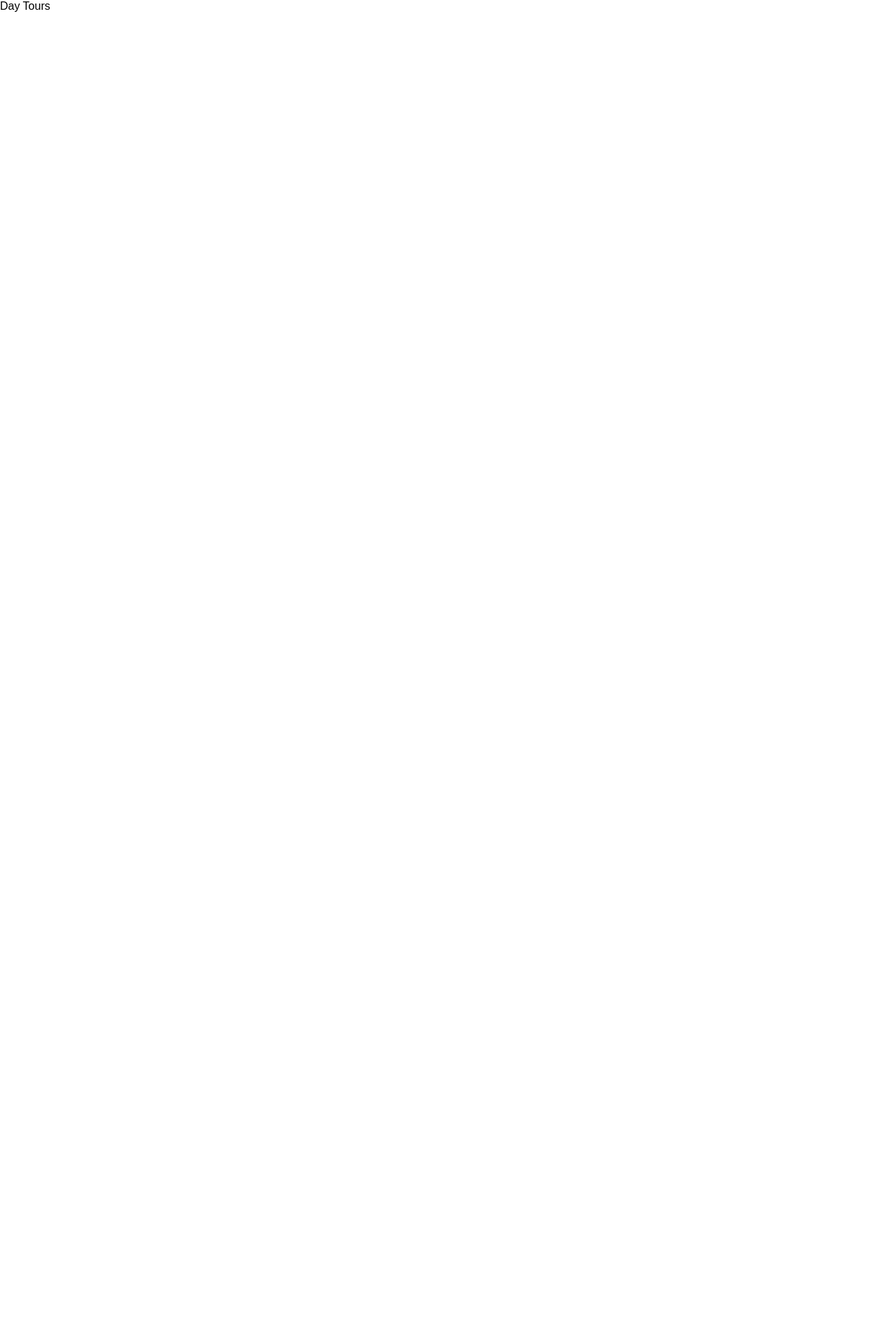
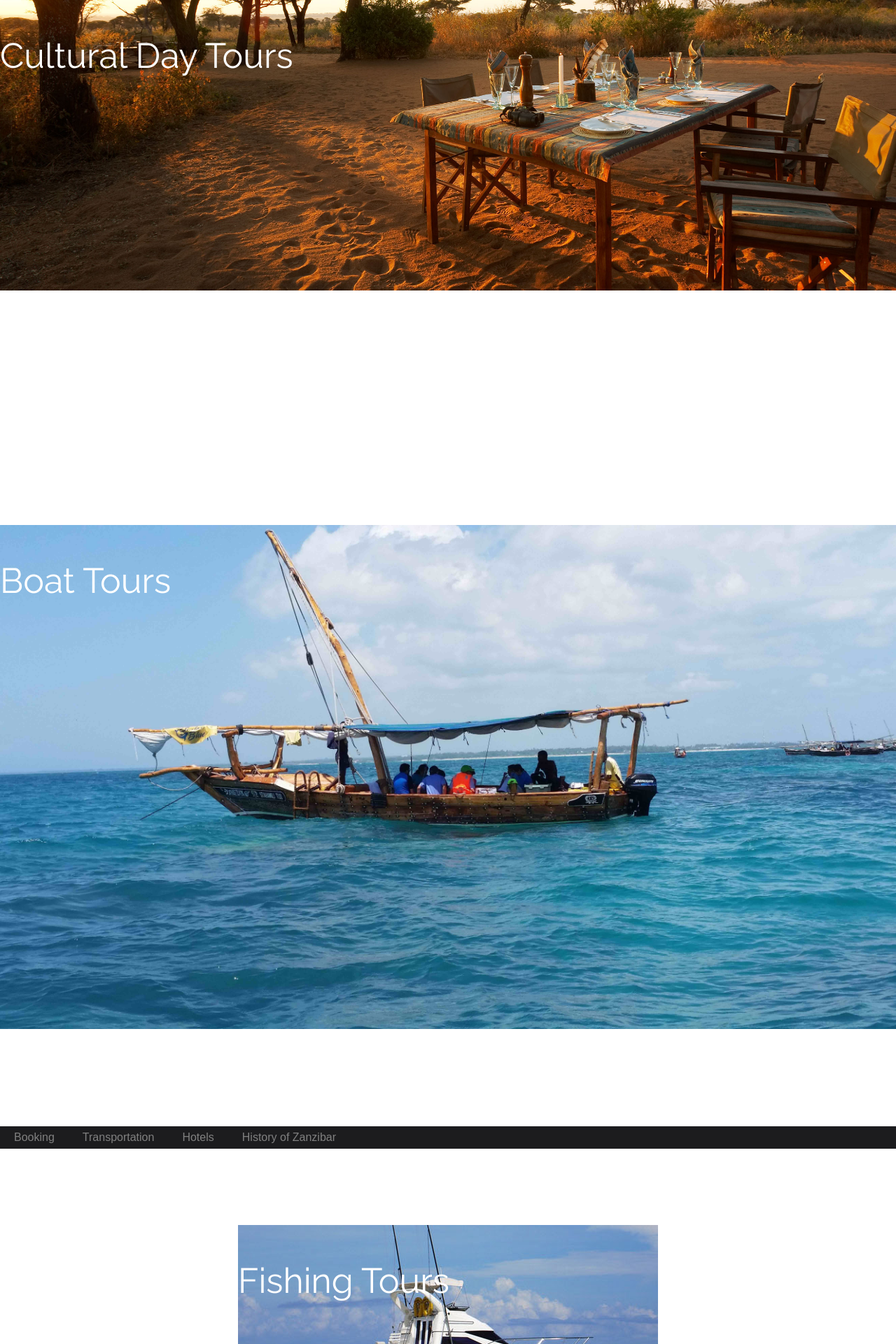
Before and after one commit to hleise/Neno, a React app: page /day-tours in a window 1280 px wide. Shown: the top 1920 px of the page at 70% size. Before the commit the page ends 800 px from the top, so only its background shows below. Built offline with nearby package versions, Linux system fonts and the light colour scheme; a web font is replaced by a local one.

Commit message:
4 sections of Day Tours

```diff
--- a/src/pages/DayTours.js
+++ b/src/pages/DayTours.js
@@ -1,10 +1,39 @@
 import React, { Component } from 'react';
+import Section from '../components/Section.js';
+import NavBar from '../components/NavBar.js';
 
 class DayTours extends Component {
   render() {
     return (
-      <div>
-        Day Tours
+      <div className="day-tour-page">
+      <NavBar/>
+      <div className="culture-day-tours">
+            <p id="culture-text">
+              Cultural Day Tours
+            </p>
+            <img className='culture-image' src={require('../img/0.jpg')} />
+            <div className="culture-horizontal">
+
+            </div>
+        </div>
+        <div className="boat-tours">
+          <p id="boat-text">
+            Boat Tours
+          </p>
+          <img className='boat-image' src={require('../img/3.jpg')} />
+        </div>
+        <div className="fishing-tours">
+          <p id="fish-text">
+           Fishing Tours
+          </p>
+           <img className='boat-image' src={require('../img/deep_fishing.jpg')} />
+        </div>
+        <div className="other-tours">
+        <p id="other-text">
+         Other Tours
+        </p>
+         <img className='boat-image' src={require('../img/1.jpg')} />
+        </div>
       </div>
     );
   }
--- /dev/null
+++ b/src/scss/components/DayTours.scss
@@ -0,0 +1,67 @@
+.day-tour-page{
+  display: flex;
+  justify-content: center;
+  flex-direction: column;
+  align-items: center;
+  overflow:hidden;
+}
+
+.culture-day-tours{
+  height:750px;
+  p{
+    font-size:50px;
+    margin-right:250px;
+    margin-bottom: 250px;
+    position:absolute;
+    color:white;
+    font-family: 'Raleway', Helvetica, sans-serif;
+  }
+  img{
+    max-width:100%;
+    margin-top:-225px;
+    overflow:hidden;
+  }
+  .culture-horizontal{
+    height:250px;
+  }
+}
+
+.boat-tours{
+height:750px;
+  p{
+    font-size:50px;
+    position:absolute;
+    color:white;
+    font-family: 'Raleway', Helvetica, sans-serif;
+  }
+  img{
+    max-width: 100%;
+  }
+}
+
+.fishing-tours{
+  margin-top:250px;
+  height:750px;
+    p{
+      font-size:50px;
+      position:absolute;
+      color:white;
+      font-family: 'Raleway', Helvetica, sans-serif;
+    }
+    img{
+      max-width:100%;
+    }
+}
+
+.other-tours{
+  height:750px;
+    p{
+      font-size:50px;
+      position:absolute;
+      color:white;
+      font-family: 'Raleway', Helvetica, sans-serif;
+    }
+    img{
+      max-width:100%;
+    }
+}
--- a/src/scss/main.scss
+++ b/src/scss/main.scss
@@ -2,6 +2,7 @@
 @import './pages/Home.scss';
 @import './components/Image.scss';
 @import './components/Section.scss';
+@import './components/DayTours.scss';
 
 body {
   margin: 0;
```
Also changed, not shown: src/img/deep_fishing.jpg (added), src/img/forest.jpg (added).
